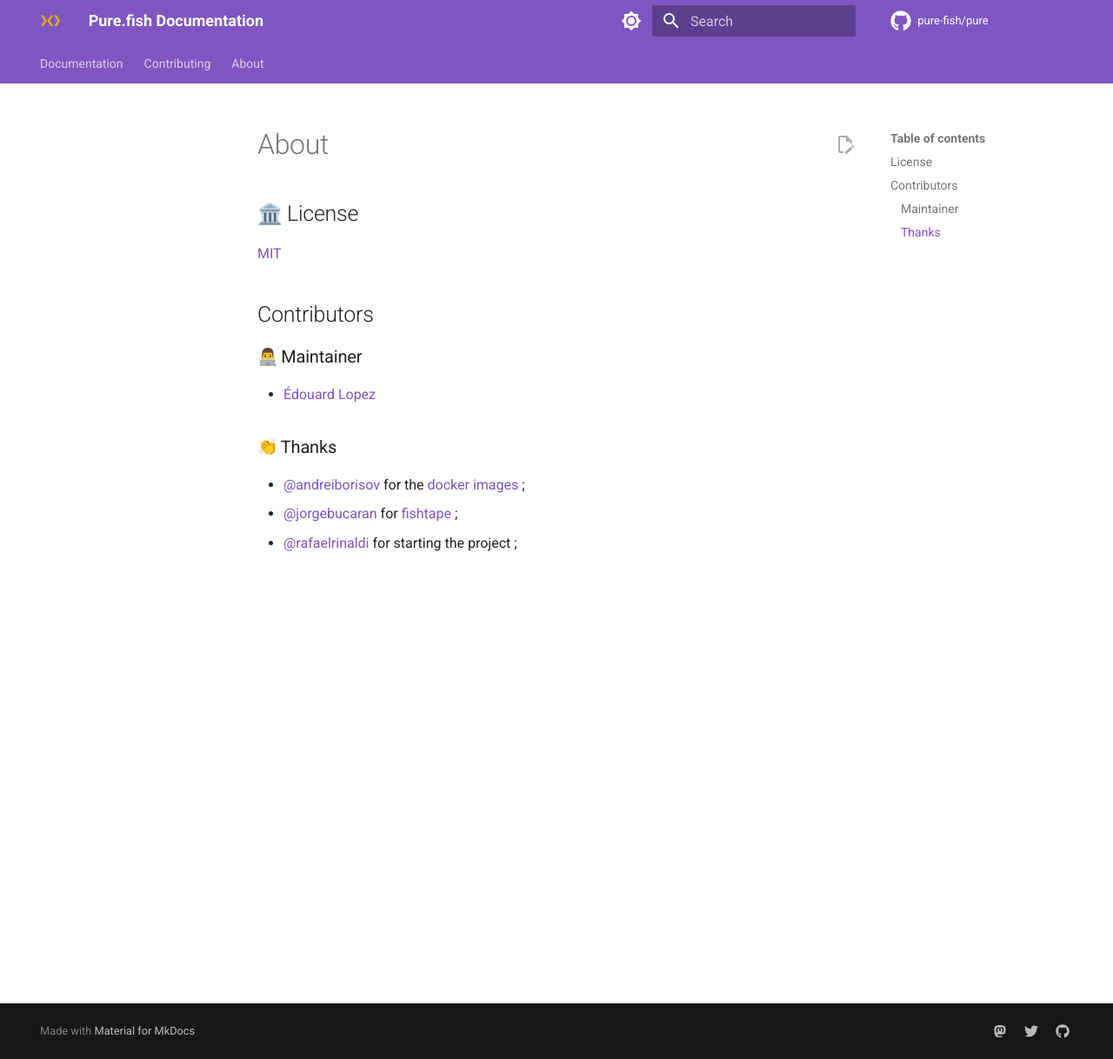
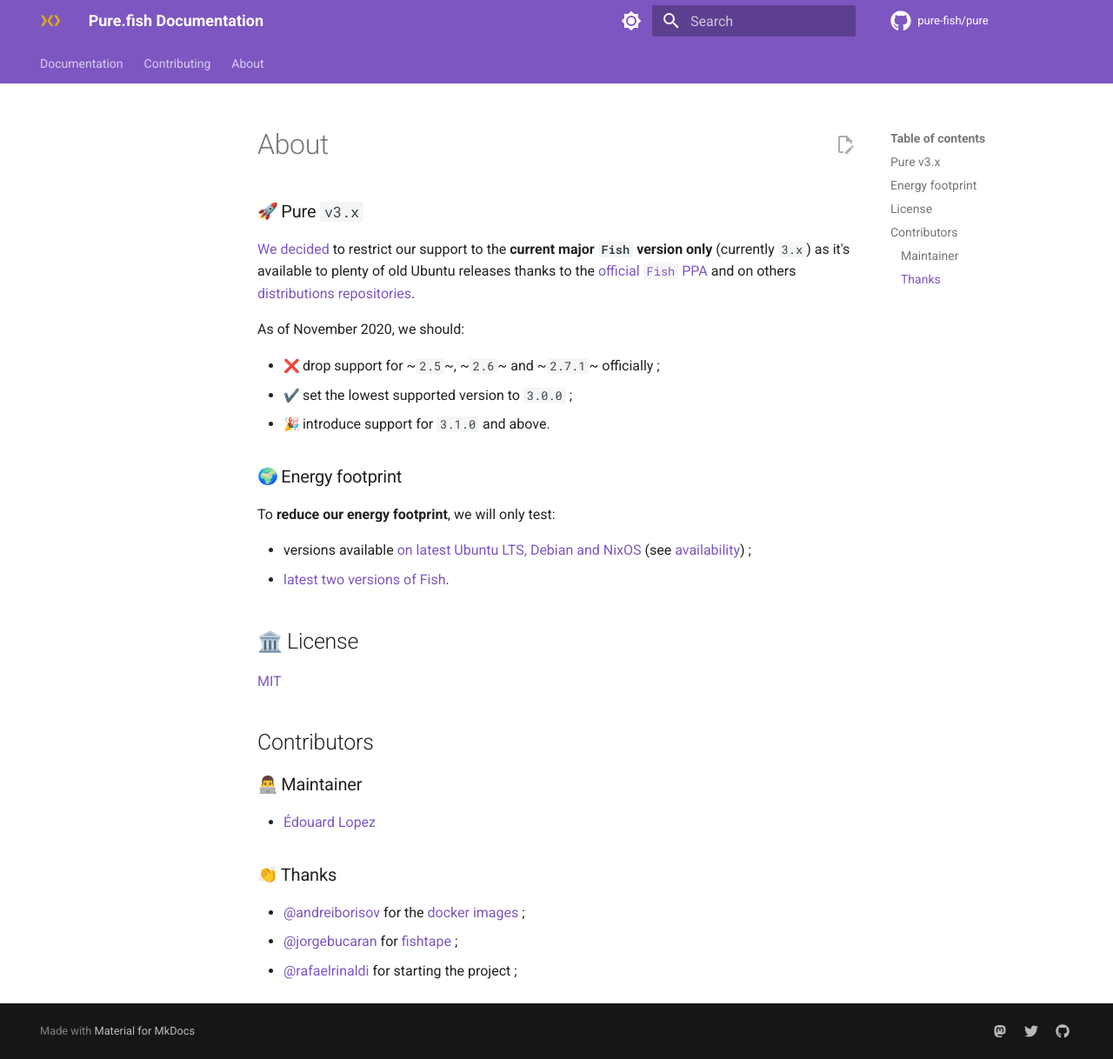
Before and after one commit to pure-fish/pure, an MkDocs documentation site: the page built from docs/about.md, in a window 1280 px wide and 1218 px high. Shown: the whole window at 87% size. Built offline with MkDocs 1.6.1 and Material for MkDocs 9.7.7, drawn with Linux system fonts in a browser that asks for light colours; emoji names are drawn with the system emoji font; comment, search, counter and statistics services are not loaded.

Commit message:
docs(about): import wiki page 'Versions Support Strategy'
will replace https://github.com/pure-fish/pure/wiki/Versions-Support-Strategy

```diff
--- a/docs/about.md
+++ b/docs/about.md
@@ -1,4 +1,8 @@
 # About
+
+### :rocket: Pure `v3.x`
+
+{% include 'components/versioning-support-strategy.md' %}
 
 ## :classical_building: License
 
--- /dev/null
+++ b/docs/components/versioning-support-strategy.md
@@ -0,0 +1,15 @@
+
+[We decided](https://github.com/rafaelrinaldi/pure/issues/123) to restrict our support to the **current major `Fish` version only** (currently `3.x`) as it's available to plenty of old Ubuntu releases thanks to the [official `Fish` PPA](https://launchpad.net/~fish-shell/+archive/ubuntu/release-3) and on others [distributions repositories](https://pkgs.org/search/?q=%22friendly%20interactive%20shell%22).
+
+As of November 2020, we should:
+
+* :x:  drop support for ~`2.5`~, ~`2.6`~  and ~`2.7.1`~ officially ;
+* :heavy_check_mark: set the lowest supported version to `3.0.0` ;
+* :tada: introduce support for `3.1.0` and above.
+
+### :earth_africa: Energy footprint
+
+To **reduce our energy footprint**, we will only test:
+
+* versions available [on latest Ubuntu LTS, Debian and NixOS](https://repology.org/project/fish/versions) (see [availability](https://pkgs.org/download/fish)) ;
+* [latest two versions of Fish](https://github.com/fish-shell/fish-shell/releases/).
```
